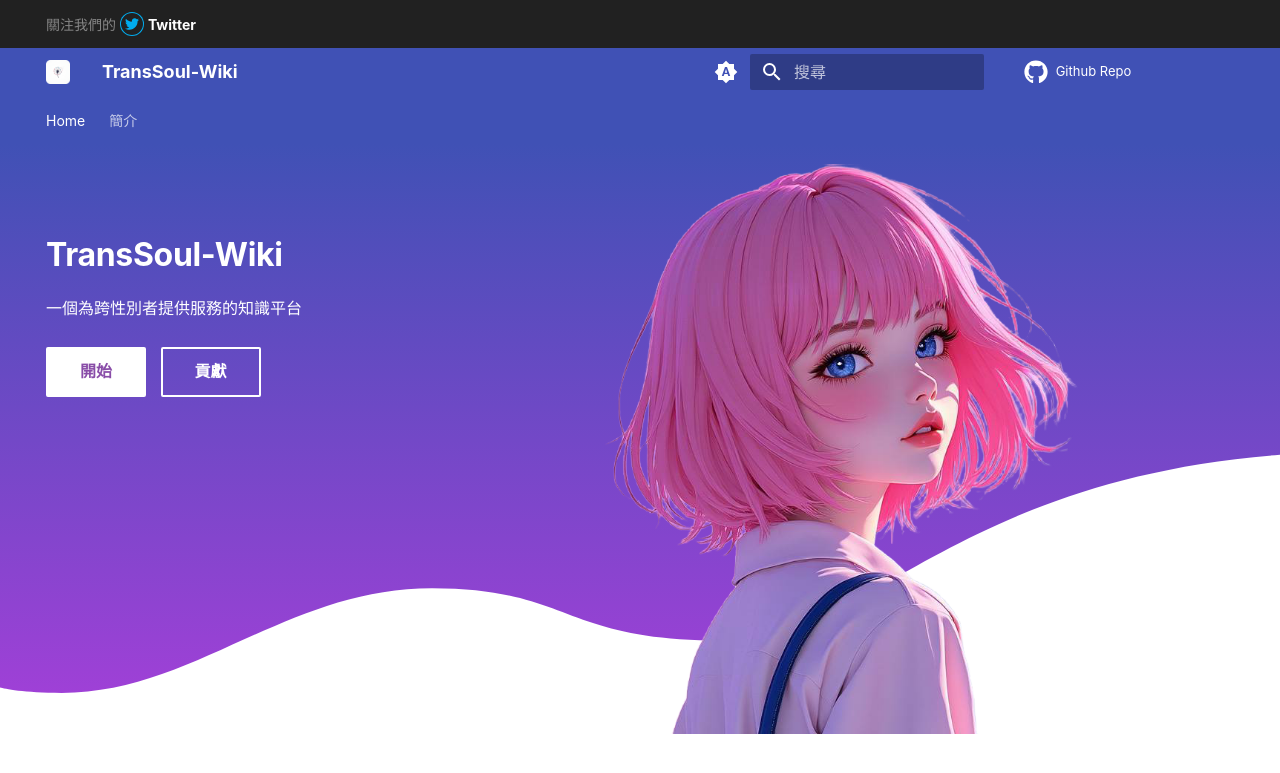
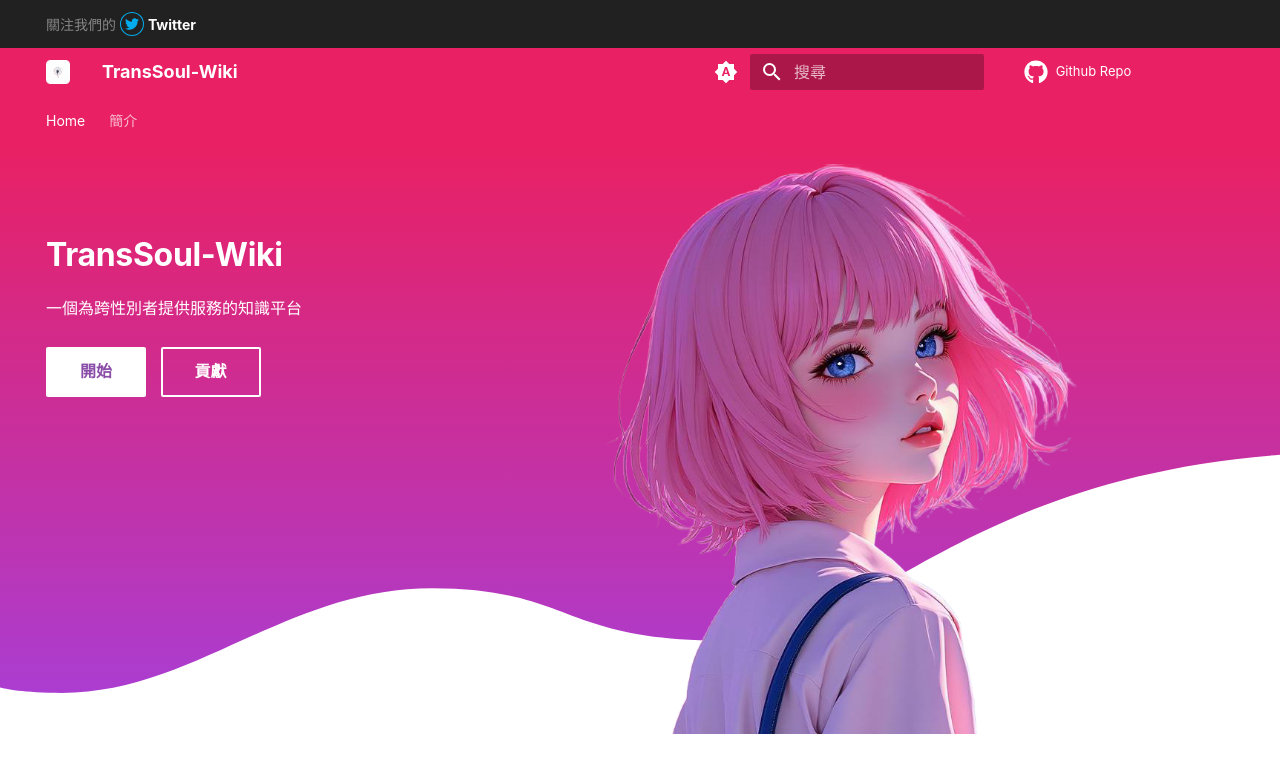
Before and after one commit to TransSoul/Wiki, an MkDocs documentation site: the page built from docs/index.md, in a window 1280 px wide. Shown: the top 773 px of the page. Built offline with MkDocs 1.6.1 and Material for MkDocs 9.7.7, drawn with Linux system fonts in a browser that asks for light colours; comment, search, counter and statistics services are not loaded.

Commit message:
docs: 统一网站主题风格并添加系统偏好模式
- 在自动模式和深色模式下添加粉红色主题
- 优化浅色模式下的网站显示
- 添加系统偏好模式切换选项

```diff
--- a/mkdocs.yml
+++ b/mkdocs.yml
@@ -18,14 +18,17 @@ theme:
   custom_dir: overrides
   name: material
   palette:
+
     # Palette toggle for automatic mode
     - media: "(prefers-color-scheme)"
+      primary: pink
       toggle:
         icon: material/brightness-auto
         name: Switch to light mode
 
     # Palette toggle for light mode
     - media: "(prefers-color-scheme: light)"
+      primary: pink
       scheme: default
       toggle:
         icon: material/brightness-7
@@ -33,10 +36,13 @@ theme:
 
     # Palette toggle for dark mode
     - media: "(prefers-color-scheme: dark)"
+      primary: pink
       scheme: slate
       toggle:
         icon: material/brightness-4
         name: Switch to system preference
+
+
   icon:
     repo: fontawesome/brands/github
   language: zh-TW
```
